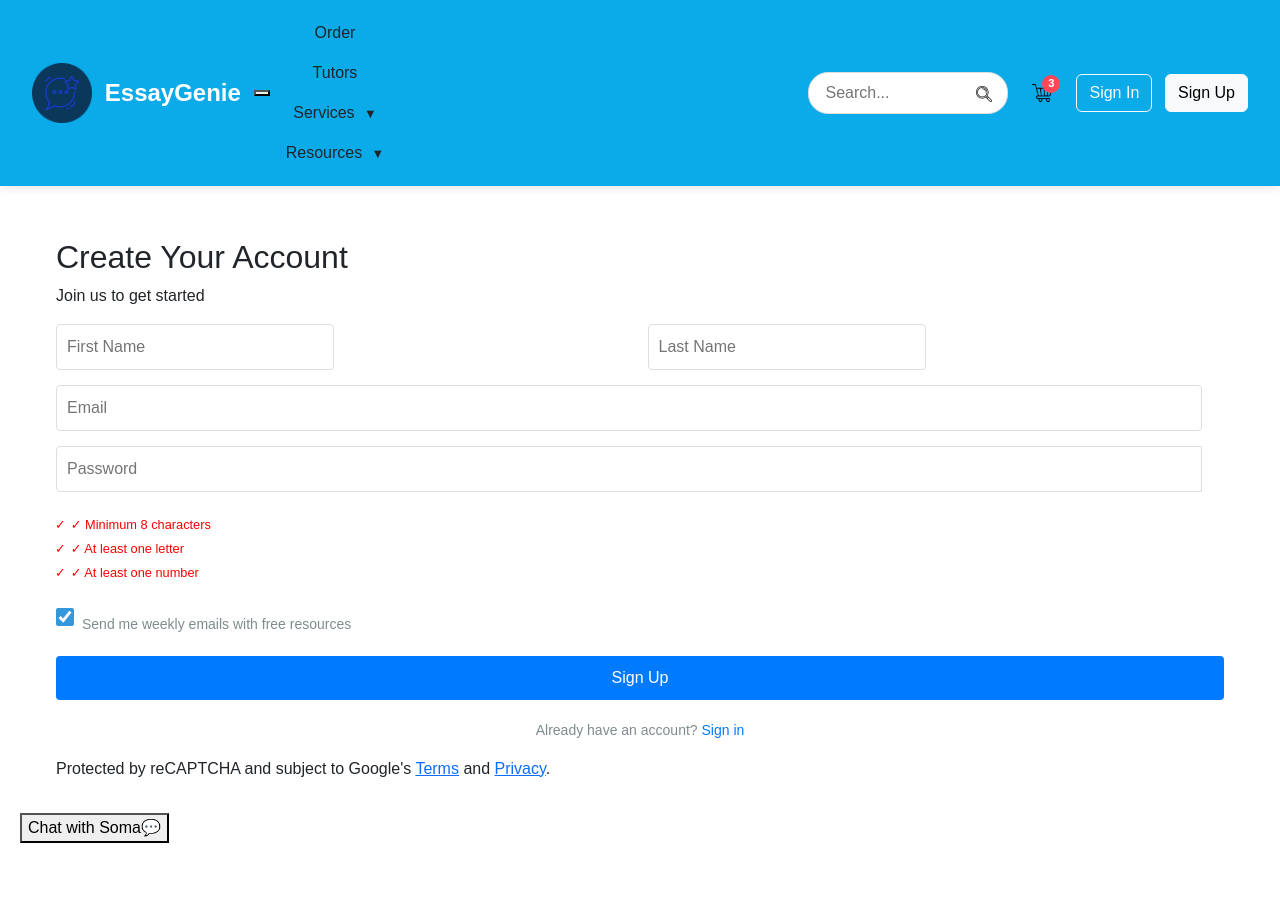
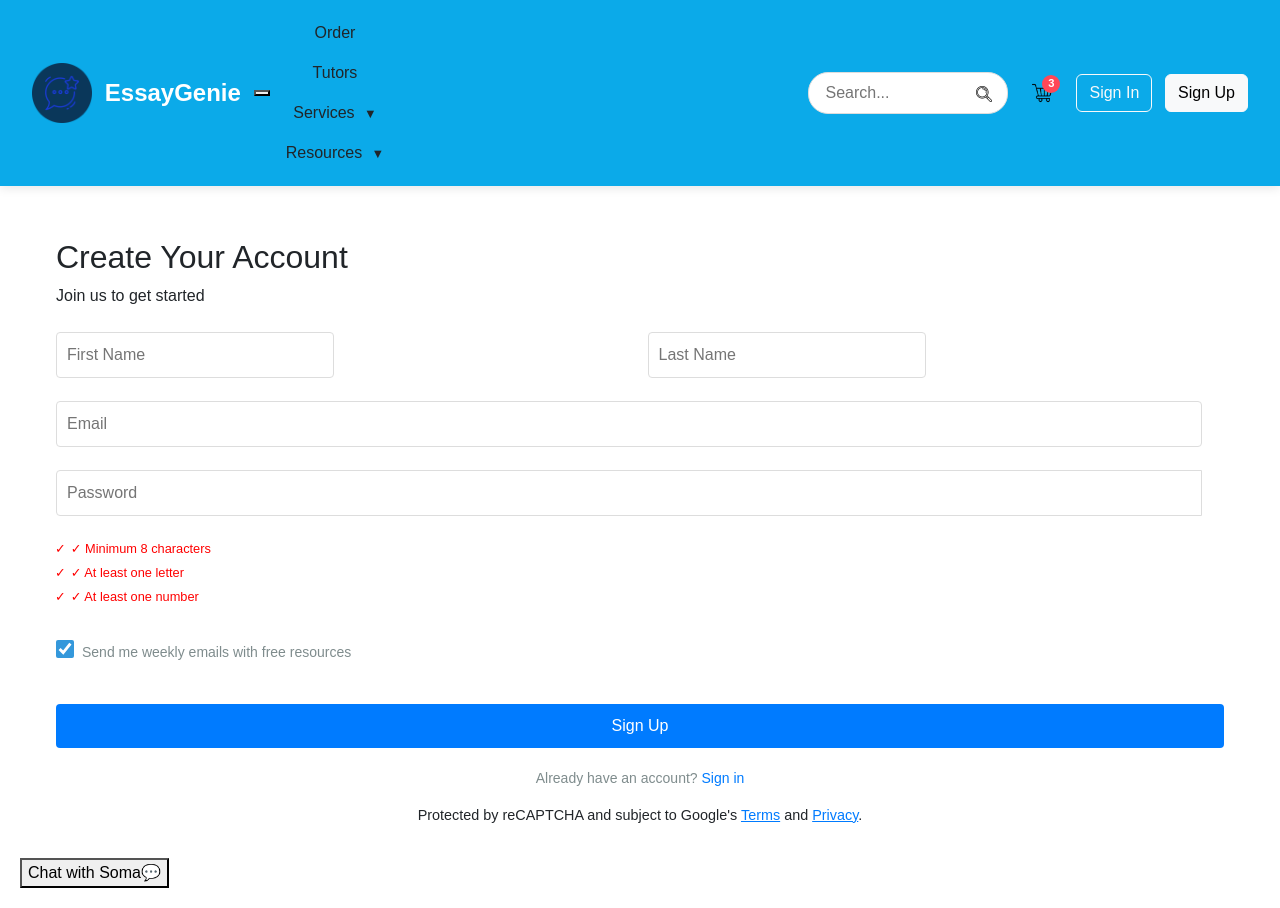
Before and after one commit to Opiii16/essay_genie-master, a React (Create React App) app: page /Signup in a window 1280 px wide. Before the commit the page ends 863 px from the top, so only its background shows below. Built offline with nearby package versions, Linux system fonts and the light colour scheme.

Commit message:
Update Signup.css

```diff
--- a/src/components/Signup.css
+++ b/src/components/Signup.css
@@ -75,3 +75,77 @@
 .login-link a:hover {
     text-decoration: underline;
 }
+.signup-container {
+  display: flex;
+  justify-content: center;
+  align-items: center;
+  height: 100vh;
+  background-color: #f4f4f4;
+}
+
+.signup-form-container {
+  background: #ffffff;
+  padding: 2rem;
+  border-radius: 12px;
+  box-shadow: 0 4px 20px rgba(0, 0, 0, 0.1);
+  width: 100%;
+  max-width: 400px;
+}
+
+.signup-form h2 {
+  margin-bottom: 1.5rem;
+  text-align: center;
+  font-weight: bold;
+}
+
+.signup-form input {
+  width: 100%;
+  padding: 0.75rem;
+  margin: 0.5rem 0;
+  border: 1px solid #ccc;
+  border-radius: 8px;
+}
+
+.signup-form button {
+  width: 100%;
+  padding: 0.75rem;
+  margin-top: 1rem;
+  background-color: #007bff;
+  color: white;
+  border: none;
+  border-radius: 8px;
+  cursor: pointer;
+}
+
+.signup-form button:hover {
+  background-color: #0056b3;
+}
+
+.text-info {
+  color: #17a2b8;
+  text-align: center;
+}
+
+.text-success {
+  color: #28a745;
+  text-align: center;
+}
+
+.text-danger {
+  color: #dc3545;
+  text-align: center;
+}
+
+.signup-link,
+.forgot-links,
+.tos-text,
+.legal-text {
+  text-align: center;
+  font-size: 0.9rem;
+  margin-top: 1rem;
+}
+
+.legal-link {
+  color: #007bff;
+  text-decoration: underline;
+}
```
